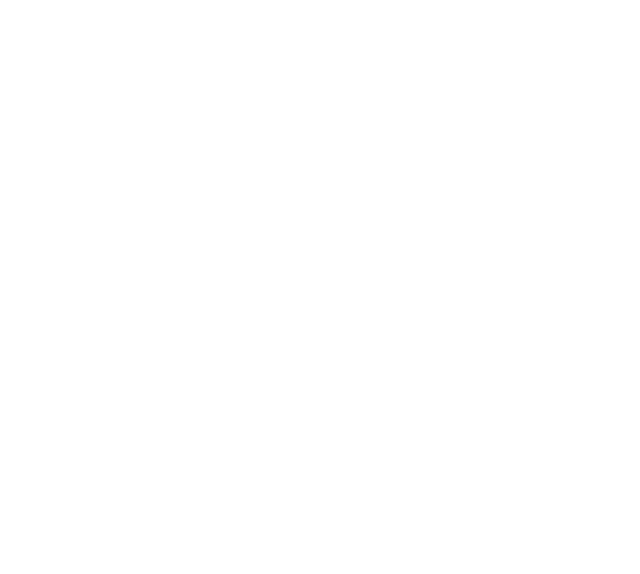
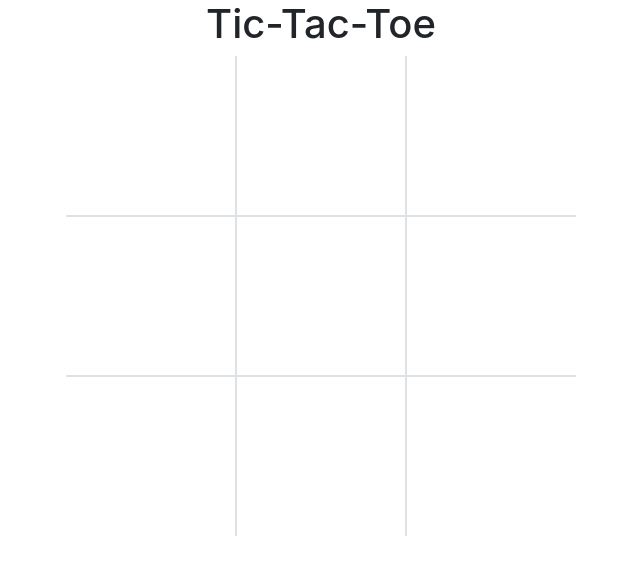
Before and after one commit to maddybvh/tic-tac-toe, a plain HTML site: page index.html in a window 1280 px wide. Shown: the whole page, without its empty margins (319-959 px from the left). Drawn offline with nearby package versions, Linux system fonts and the light colour scheme.

Commit message:
adds html structure

```diff
--- a/index.html
+++ b/index.html
@@ -1,12 +1,34 @@
 <!doctype html>
-<html lang="en">
+<html lang='en'>
     <head>
-        <meta charset="utf-8">
-        <meta name="viewport" content="width=device-width, initial-scale=1, shrink-to-fit=no">
-        <link rel="stylesheet" href="https://maxcdn.bootstrapcdn.com/bootstrap/4.0.0/css/bootstrap.min.css" integrity="sha384-Gn5384xqQ1aoWXA+058RXPxPg6fy4IWvTNh0E263XmFcJlSAwiGgFAW/dAiS6JXm" crossorigin="anonymous">
+        <meta charset='utf-8'>
+        <meta name='viewport' content='width=device-width, initial-scale=1, shrink-to-fit=no'>
+        <link rel='stylesheet' href='https://maxcdn.bootstrapcdn.com/bootstrap/4.0.0/css/bootstrap.min.css' integrity='sha384-Gn5384xqQ1aoWXA+058RXPxPg6fy4IWvTNh0E263XmFcJlSAwiGgFAW/dAiS6JXm' crossorigin='anonymous'>
         <title>Tic Tac Toe</title>
     </head>
-    <body class="container">
+    <body class='container'>
+        <h1 class='text-center'>Tic-Tac-Toe</h1>
+        <div class='d-flex justify-content-center container'>
+            <div style="height: 480px; width: 480px">
+                <div class="row" style="height:160px">
+                    <div class="col border-right border-bottom" id='1'></div>
+                    <div class="col border-left border-bottom border-right" id='2'></div>
+                    <div class="col border-left border-bottom" id='3'></div>
+                </div>
+                <div class="row" style="height:160px">
+                    <div class="col border-top border-right border-bottom" id='4'></div>
+                    <div class="col border" id='5'></div>
+                    <div class="col border-left border-top border-bottom" id='6'></div>
+                </div>
+                <div class="row" style="height:160px">
+                    <div class="col border-top border-right" id='7'></div>
+                    <div class="col border-left border-top border-right" id='8'></div>
+                    <div class="col border-left border-top" id='9'></div>
+                </div>
+            </div>
+        </div>
+
+
 
     <!-- Optional Bootstrap JavaScript -->
     <!-- jQuery first, then Popper.js, then Bootstrap JS -->
```
